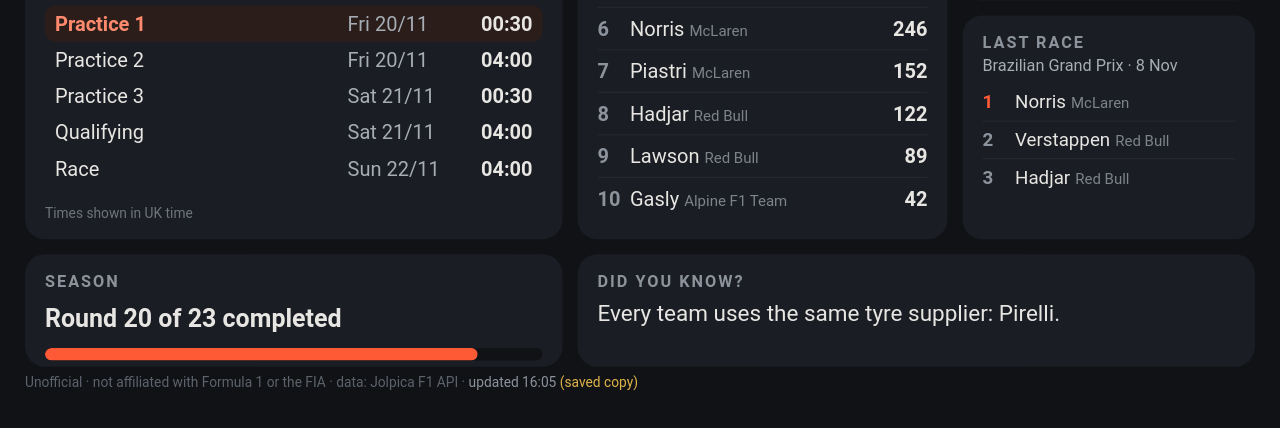
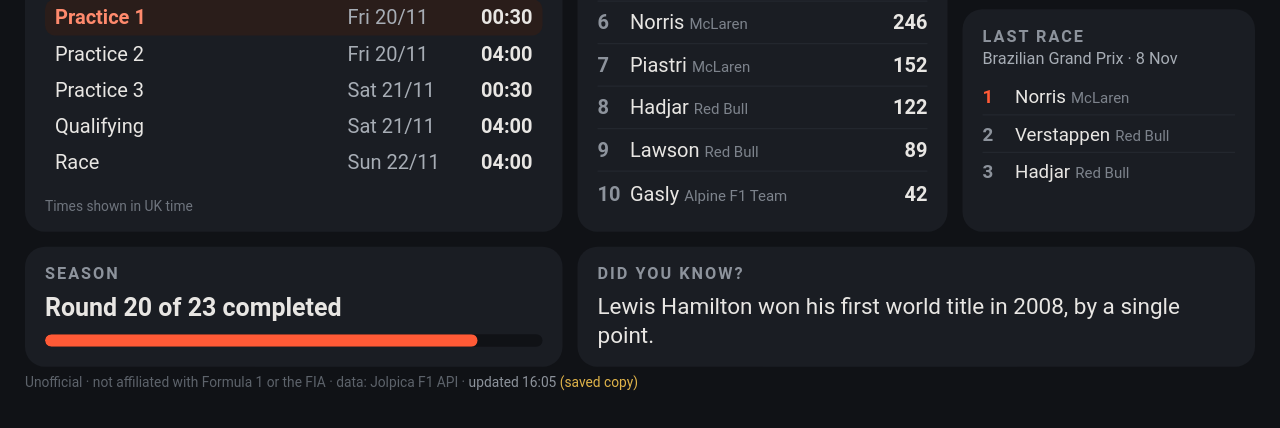
Before and after one commit to Phi1-D/phi1-d.github.io, a plain HTML site: page f1/index.html in a window 1280 px wide. Shown: the part 372-800 px from the top of the page. Drawn offline with Linux system fonts and the light colour scheme; no server answers.

Commit message:
F1: more room under the season bar; replace the tyre fact
Co-Authored-By: Claude Opus 5.5 <noreply@anthropic.com>
Claude-Session: https://claude.ai/code/session_01LtU6dFRNyZbwjYAyaHUcbD

```diff
--- a/f1/index.html
+++ b/f1/index.html
@@ -28,7 +28,7 @@
   .clock { font-size: 44px; font-weight: 300; line-height: 1; letter-spacing: -1px; }
   .date { font-size: 15px; color: #a7adb5; margin: 0 14px 4px 0; text-align: right; }
 
-  .main { margin-top: 12px; height: 404px; }
+  .main { margin-top: 12px; height: 396px; }
   /* Next race */
   .next { width: 430px; margin-right: 12px; display: -webkit-flex; display: flex; -webkit-flex-direction: column; flex-direction: column; }
   .rname { font-size: 30px; font-weight: 800; line-height: 1.1; margin-top: 6px; white-space: nowrap; overflow: hidden; text-overflow: ellipsis; }
@@ -68,11 +68,12 @@
   .pod .sub { font-size: 13px; color: #a7adb5; margin-top: 3px; white-space: nowrap; overflow: hidden; text-overflow: ellipsis; }
 
   /* Bottom */
-  .bot { margin-top: 12px; height: 90px; }
+  .bot { margin-top: 12px; height: 98px; }
   .prog { width: 430px; margin-right: 12px; }
-  .bar { height: 10px; background: #101216; border-radius: 5px; margin-top: 12px; overflow: hidden; }
+  .bar { height: 10px; background: #101216; border-radius: 5px; margin-top: 10px; overflow: hidden; }
   .bar i { display: block; height: 100%; width: 0; background: #ff5a36; border-radius: 5px; }
-  .pgt { font-size: 20px; font-weight: 700; margin-top: 10px; }
+  .pgt { font-size: 20px; font-weight: 700; line-height: 1.2; margin-top: 6px; }
+  .prog .lbl, .fact .lbl { line-height: 1.2; }
   .fact { -webkit-flex: 1; flex: 1; overflow: hidden; }
   .ftx { font-size: 18px; line-height: 1.3; margin-top: 6px; }
   .foot { font-size: 11px; color: #5d636b; margin-top: 6px; }
@@ -166,7 +167,7 @@
     "The Monaco Grand Prix was first held in 1929.",
     "Silverstone has hosted the British Grand Prix every year since 1987.",
     "The halo, the curved bar above the cockpit, was introduced in 2018 to protect drivers' heads.",
-    "Every team uses the same tyre supplier: Pirelli.",
+    "Lewis Hamilton won his first world title in 2008, by a single point.",
     "Soft tyres have red markings, mediums yellow and hards white.",
     "Wet-weather tyres have blue markings; intermediates have green.",
     "The race winner scores 25 points.",
```
